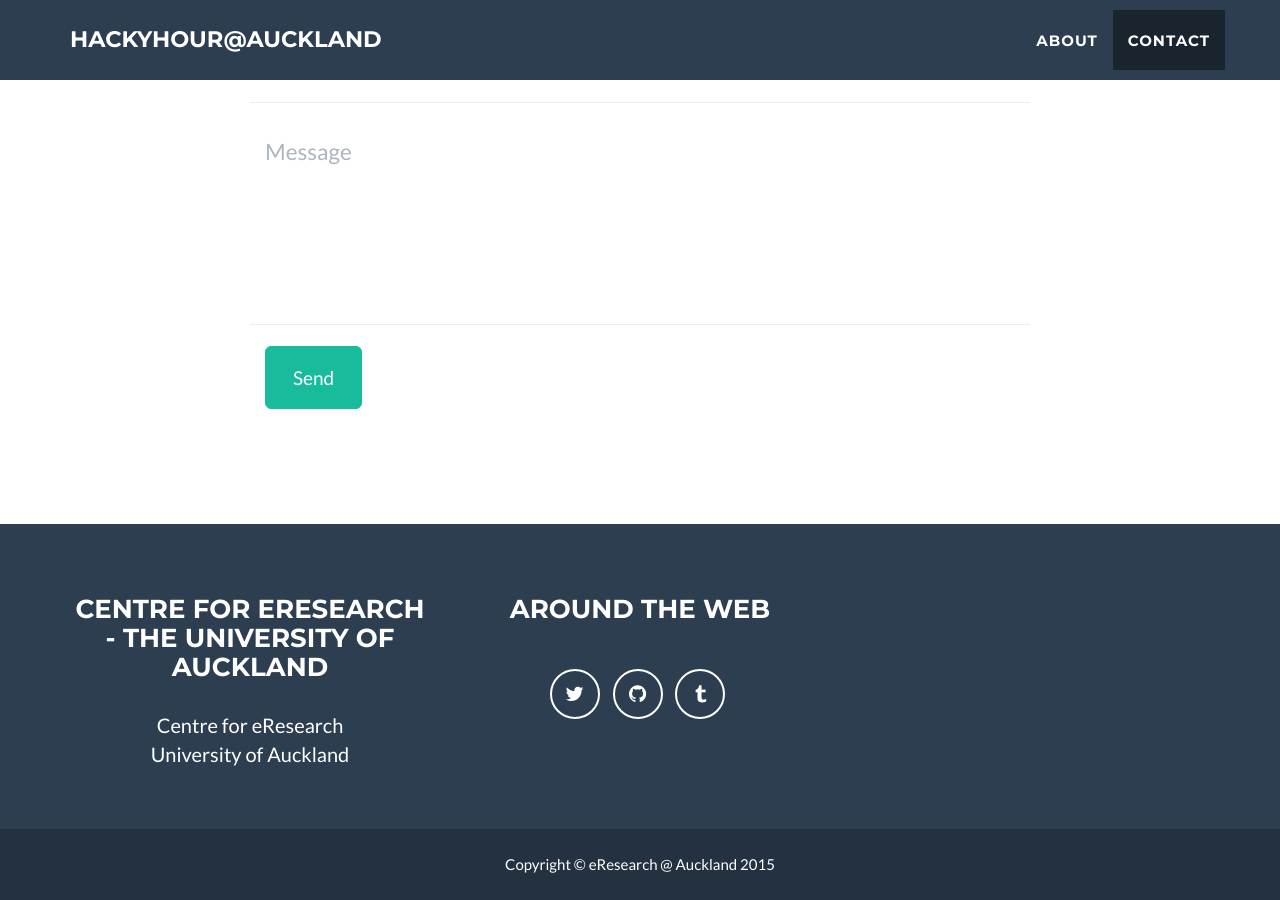
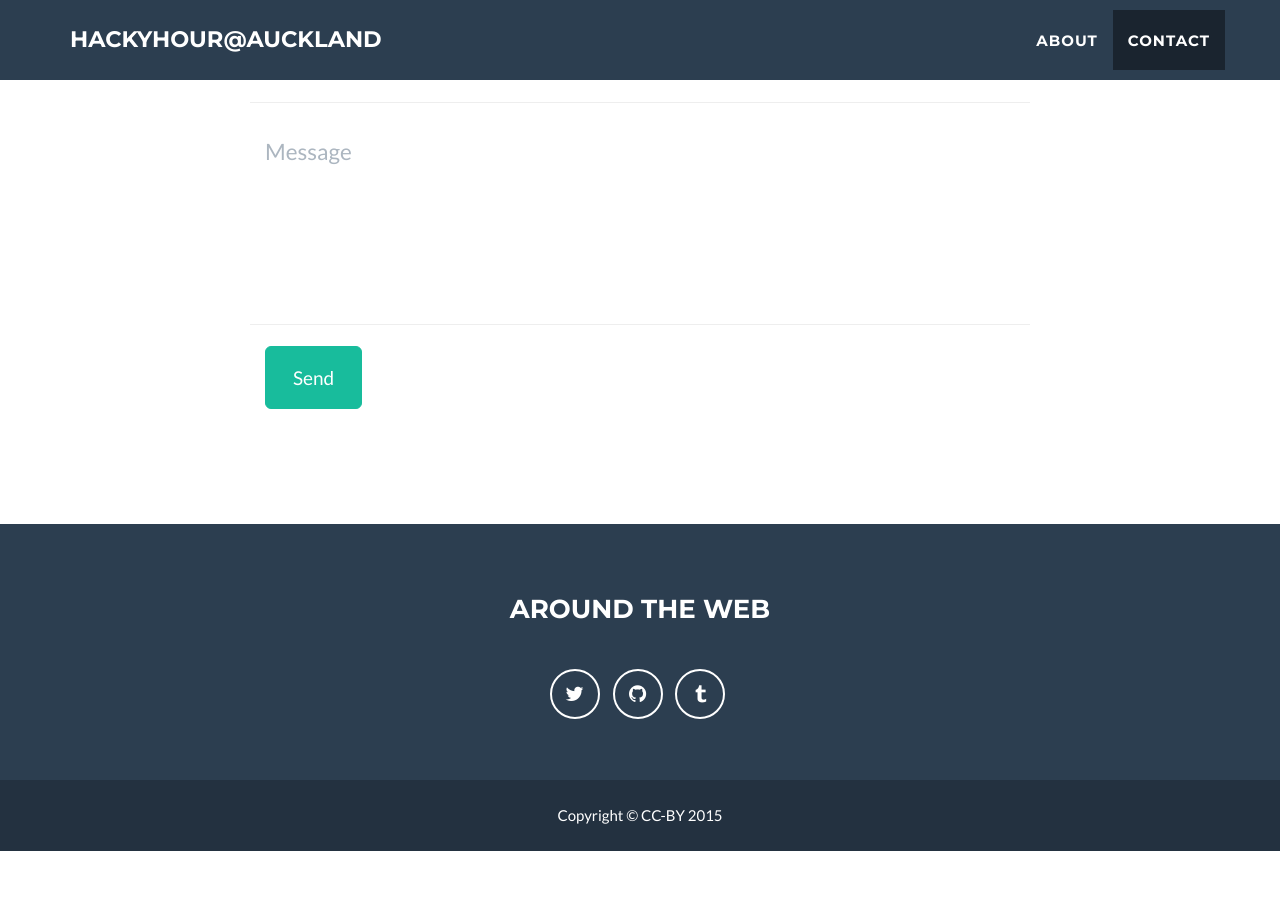
Before and after one commit to UoA-eResearch/HackyHour, a Jekyll site: the page built from index.html, in a window 1280 px wide and 900 px high, scrolled down 2065 px. Built offline with Jekyll 4.4.1, drawn with Linux system fonts in a browser that asks for light colours; after the commit the page ends 2916 px from its top, so only the background shows below that.

Commit message:
fixed UoA/eReserarch branding to blank

```diff
--- a/_config.yml
+++ b/_config.yml
@@ -15,8 +15,8 @@ color:
 
 # Footer settings
 footer:
-  copyright:  eResearch @ Auckland
-  location: Centre for eResearch - The University of Auckland
+  copyright:  CC-BY
+  location:
   social: Around the Web
   credits: Credits
 
@@ -36,9 +36,9 @@ social:
     url: http://uoahackyhour.tumblr.com
 
 # Postal address (add as many lines as necessary)
-address:
-  - line: Centre for eResearch
-  - line: University of Auckland
+##address:
+#  - line: Centre for eResearch
+ # - line: University of Auckland
 
 # Credits content
 credits: ''
```
